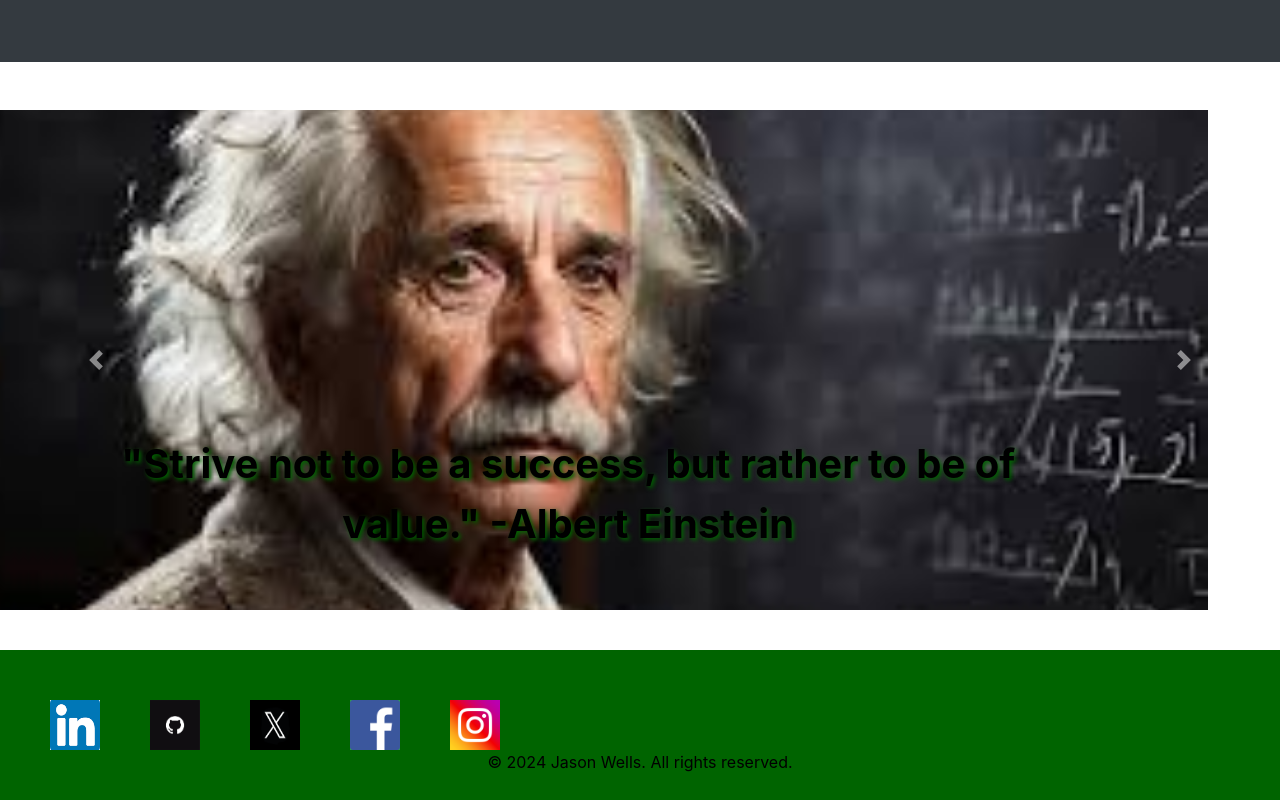
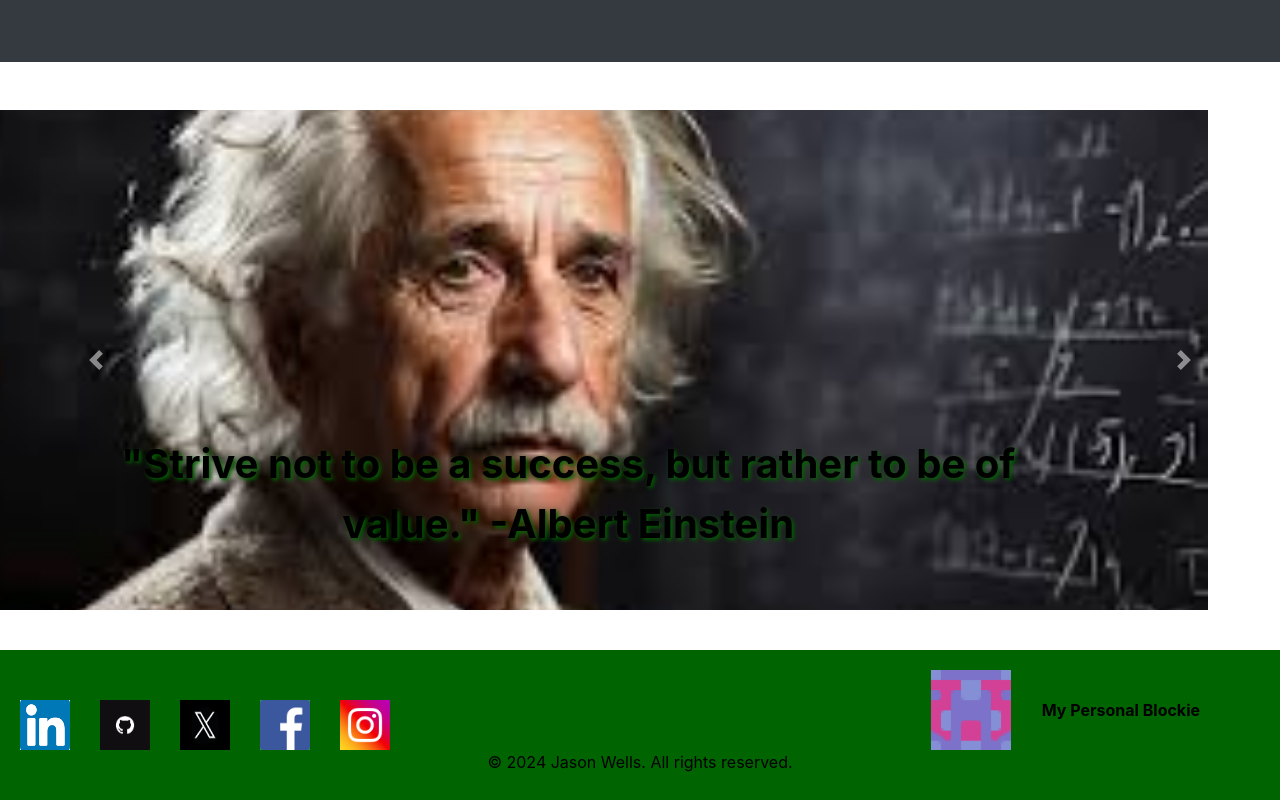
Before and after one commit to Bigjay2708/Bigjay2708.github.io, a plain HTML site: page index.html in a window 1280 px wide. Shown: the part 1182-1982 px from the top of the page. Drawn offline with nearby package versions, Linux system fonts and the light colour scheme.

Commit message:
Update style, add blockie

```diff
--- a/index.html
+++ b/index.html
@@ -155,25 +155,41 @@
   <script src="https://cdn.jsdelivr.net/npm/@popperjs/core@2.9.2/dist/umd/popper.min.js"></script>
   <script src="https://stackpath.bootstrapcdn.com/bootstrap/4.5.2/js/bootstrap.min.js"></script>
 
+
   <footer>
-<div class = "media">
-  <a href="https://www.linkedin.com/in/jason-wells-329736304/" target="_blank"><button type="button" class= "btn-success">
-      <img src="./src/img/linkedin.png" alt="linkedIn Icon" class="btn-icon"></button>
+    <div class="footer-content">
+      <div class="media">
+        <a href="https://www.linkedin.com/in/jason-wells-329736304/">
+          <button type="button" class="btn-success">
+            <img src="./src/img/linkedin.png" alt="LinkedIn Icon" class="btn-icon">
+          </button>
         </a>
-  <a href="https://github.com/Bigjay2708" target="_blank"><button type="button" class="btn-success">
-      <img src="./src/img/github.jpg" alt="github Icon" class="btn-icon"></button>
+        <a href="https://github.com/Bigjay2708">
+          <button type="button" class="btn-success">
+            <img src="./src/img/github.jpg" alt="GitHub Icon" class="btn-icon">
+          </button>
         </a>
-  <a href="https://x.com/BigJayWells" target="_blank"><button type="button" class="btn-success">
-      <img src="./src/img/X.png" alt="X Icon" class="btn-icon"></button>
+        <a href="https://x.com/BigJayWells">
+          <button type="button" class="btn-success">
+            <img src="./src/img/X.png" alt="X Icon" class="btn-icon">
+          </button>
         </a>
-  <a href="https://www.facebook.com/jason.wells.5070" target="_blank"><button type="button" class="btn-success">
-        <img src="./src/img/Facebook.png" alt="Facebook Icon" class="btn-icon"></button>
+        <a href="https://www.facebook.com/jason.wells.5070">
+          <button type="button" class="btn-success">
+            <img src="./src/img/Facebook.png" alt="Facebook Icon" class="btn-icon">
+          </button>
         </a>
-  <a href="https://www.instagram.com/bigjay2708" target="_blank"><button type="button" class="btn-success">
-      <img src="./src/img/instagram.png" alt="instagram Icon" class="btn-icon"></button>
+        <a href="https://www.instagram.com/bigjay2708">
+          <button type="button" class="btn-success">
+            <img src="./src/img/instagram.png" alt="Instagram Icon" class="btn-icon">
+          </button>
         </a>
       </div>
-
+      <div class="blockie">
+        <img src="./src/img/blockie.png" alt="Blockie Icon">
+        <span><b>My Personal Blockie</b></span>
+      </div>
+    </div>
     <p>&copy; 2024 Jason Wells. All rights reserved.</p>
   </footer>
 </div>
--- a/styles.css
+++ b/styles.css
@@ -197,7 +197,7 @@ body {
     border: none;
     cursor: pointer;
     margin-top: 40px;
-    margin-left: 50px;
+    margin-left: 20px;
     background-color: #28a745;
     border-color: #28a745;
     color: white;
@@ -233,7 +233,7 @@ body {
 .btn-success2 img.btn-icon2 {
     width: 50px;
     height: auto;
-    margin-left: 75px;
+    margin-left: 50px;
 }
 
 .btn-primary {
@@ -244,14 +244,6 @@ background-color: darkgreen;
 background-color: green;
 }
 
-/* Footer styles */
-footer {
-    background-color: darkgreen;
-    color: black;
-    text-align: center;
-    padding: 10px 0;
-    margin-top: 40px;
-}
 
 /* About Me section styles */
 .about-me {
@@ -336,7 +328,8 @@ footer {
 
 }
   .hero a.btn-primary:hover {
-    background-color: green;
+    background-color: green
+    ;
   }
   /* Introductory Content */
   .intro-content {
@@ -393,3 +386,39 @@ footer {
   .quote-carousel-intro p.lead {
     font-size: 1.25em;
   }
+
+
+
+/* Footer styles */
+footer {
+    background-color: darkgreen;
+    color: black;
+    text-align: center;
+    padding: 10px 0;
+    margin-top: 40px;
+}
+
+.footer-content {
+    display: flex;
+    justify-content: space-between;
+    align-items: center;
+  }
+
+  .media {
+    display: flex;
+    gap: 10px;
+  }
+
+  .blockie {
+    display: flex;
+    align-items: center;
+    gap: 1px;
+    margin-right: 80px;
+    margin-top: 10px;
+  }
+
+  .blockie img {
+    width: 80px; /* Adjust size as needed */
+    height: 80px; /* Adjust size as needed */
+    margin-right: 30px;
+  }
```
Also changed, not shown: src/img/Blockie.png (added). Lines whose indentation alone changed are shown as unchanged.
